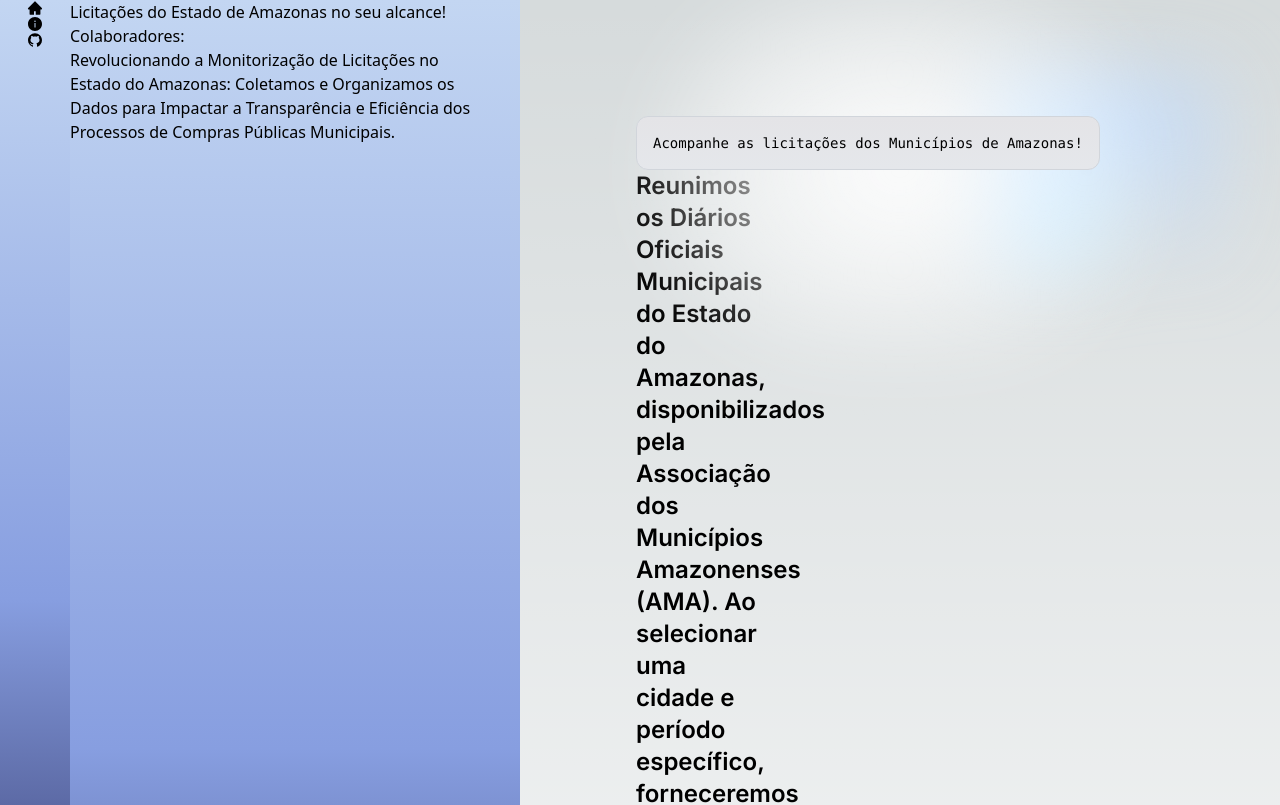
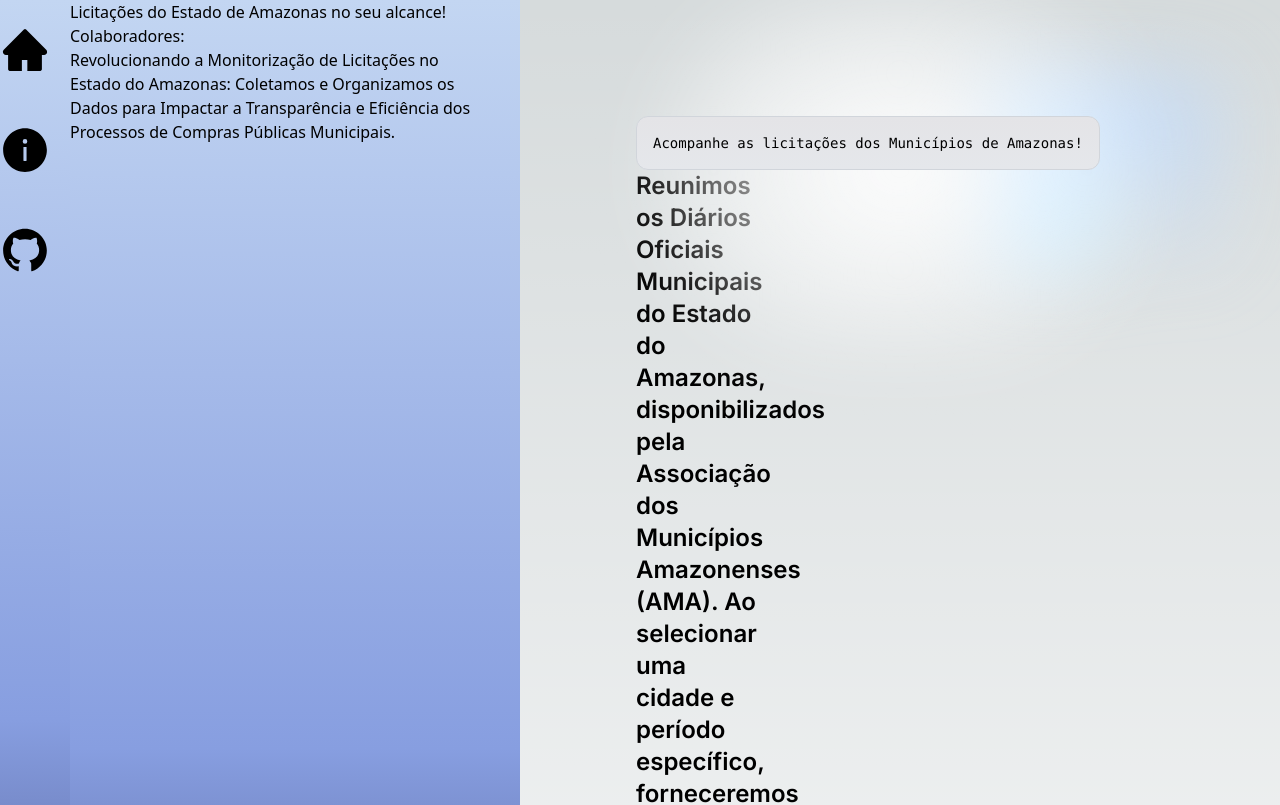
Before and after one commit to unb-mds/2023-2-Squad02-Desmatazonia, a Next.js app in the folder licitam/: page / in a window 1280 px wide. Shown: the top 805 px of the page. Built offline with nearby package versions, Linux system fonts and the light colour scheme.

Commit message:
feat: adiciona alteração no globals.css

```diff
--- a/licitam/package.json
+++ b/licitam/package.json
@@ -11,6 +11,7 @@
   "dependencies": {
     "clsx": "^2.0.0",
     "next": "13.5.6",
+    "nextjs": "^0.0.3",
     "react": "^18",
     "react-dom": "^18",
     "react-icons": "^4.11.0"
--- a/licitam/src/styles/globals.css
+++ b/licitam/src/styles/globals.css
@@ -11,12 +11,9 @@
 
 body {
   color: rgb(var(--foreground-rgb));
-  background: linear-gradient(
-      to bottom,
+  background: linear-gradient(to bottom,
       transparent,
-      rgb(var(--background-end-rgb))
-    )
-    rgb(var(--background-start-rgb));
+      rgb(var(--background-end-rgb))) rgb(var(--background-start-rgb));
 
 
 
@@ -28,13 +25,12 @@ body {
 
 .navbar {
   width: 70px;
-  background:linear-gradient( to top, #0a0635, #879EE0, #c3d6f2);
+  background: linear-gradient(to top, #0a0635, #879EE0, #c3d6f2);
   float: left;
   flex-direction: column;
-  justify-content: center;
-  align-items: center;
-  justify-items: center;
-  height: 150vh;
+  align-items:normal;
+  justify-items:;
+  height: 180vh;
 }
 
 
@@ -42,7 +38,7 @@ body {
 
 .cob {
   width: 450px;
-  background:linear-gradient( to top, #0a0635, #879EE0, #c3d6f2);
+  background: linear-gradient(to top, #0a0635, #879EE0, #c3d6f2);
   float: left;
 
 }
@@ -66,3 +62,24 @@ body {
   flex-shrink: 0;
 
 }
+
+ .barras{
+  align-items: center;
+  justify-content: center;
+  height: 100%;
+ }
+
+ .ic-home {
+  height: 100px;
+  width: 50px;
+ }
+
+ .ic-info {
+  height: 100px;
+  width: 50px;
+ }
+
+ .ic-git {
+  height: 100px;
+  width: 50px;
+ }
```
Also changed, not shown: 1 other file (tests, documents, lock files or other folders).
